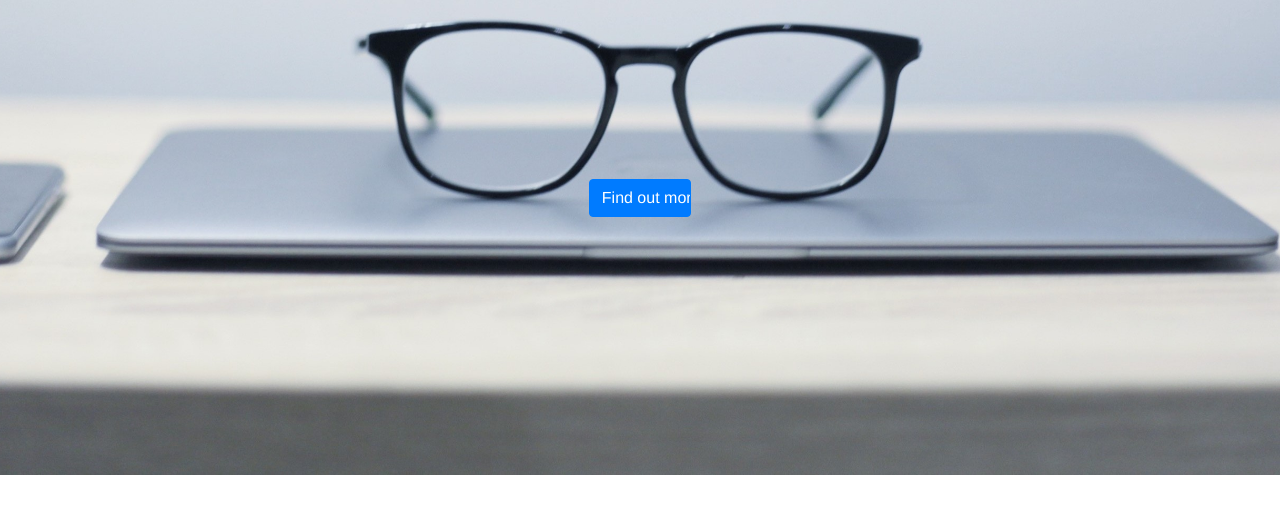
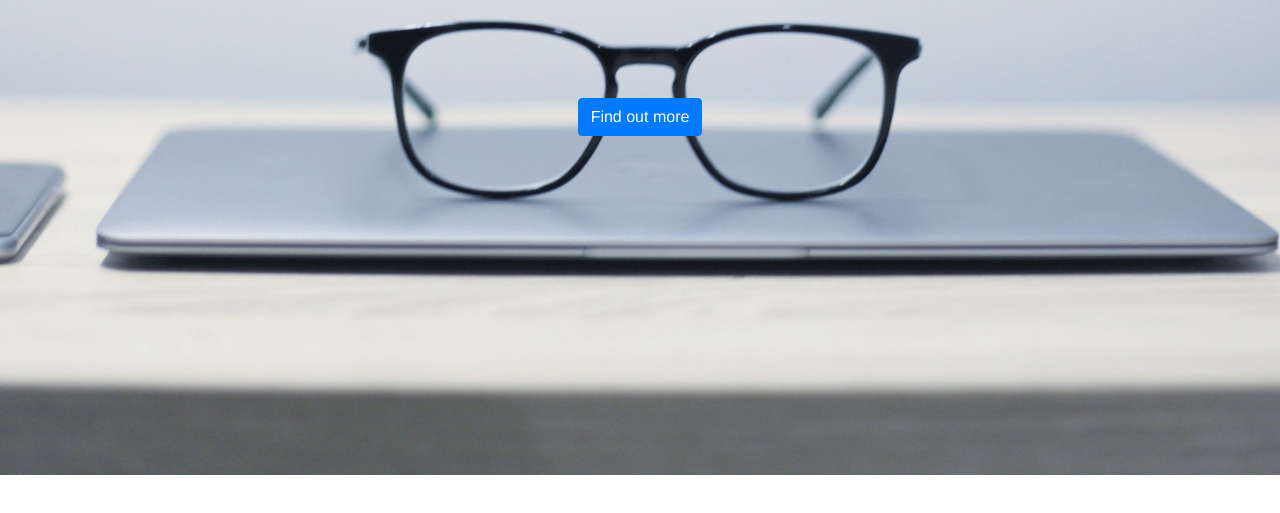
Before and after one commit to AdrianMAD/AdrianMAD.github.io, a plain HTML site: page index.html in a window 1280 px wide. Shown: the part 261-774 px from the top of the page. Drawn offline with nearby package versions, Linux system fonts and the light colour scheme.

Commit message:
Update style.css

```diff
--- a/style.css
+++ b/style.css
@@ -29,9 +29,3 @@ h1:hover {
 	right: 46%;
 	bottom: 35%;
 }*/
-#mc-embedded-subscribe {
-	position: absolute;
-	left: 46%;
-	right: 46%;
-	bottom: 35%;
-}
```
